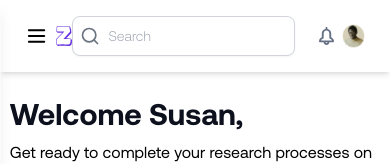
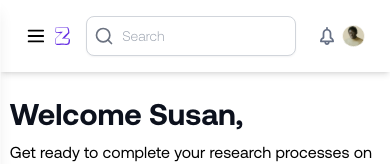
Before and after one commit to Prince-Arinze/dodo-designs, a Next.js app: page / in a window 390 px wide. Shown: the top 164 px of the page. Built offline with nearby package versions, Linux system fonts and the light colour scheme.

Commit message:
modified the code

```diff
--- a/src/components/Dashboard.tsx
+++ b/src/components/Dashboard.tsx
@@ -25,7 +25,7 @@ const Dashboard: React.FC = () => {
         </div>
       </div>
       <div className="grid grid-cols-1 gap-4 md:grid-cols-4 xl:grid-cols-9 mb-8">
-        <div className="bg-white p-4 rounded-[12px] shadow md:col-span-2 xl:col-span-5 h-full divide-y divide-gray-200 max-h-[286px] lg:max-h-[320px]">
+        <div className="bg-white p-4 rounded-[12px] shadow md:col-span-2 xl:col-span-5 h-full divide-y divide-gray-200 max-h-[296px] lg:max-h-[320px]">
           <div className={`flex items-center justify-between pb-4 ${AeonikRegular.className} text-[#0C111D]`}>
             <div>
               <h3 className="text-xl font-bold">Getting Started</h3>
@@ -50,7 +50,7 @@ const Dashboard: React.FC = () => {
           </div>
         </div>
 
-        <div className="bg-white p-4 rounded-[12px] shadow md:col-span-2 xl:col-span-4 h-full  divide-y divide-gray-200 max-h-[286px] lg:max-h-[320px]">
+        <div className="bg-white p-4 rounded-[12px] shadow md:col-span-2 xl:col-span-4 h-full  divide-y divide-gray-200 max-h-[296px] lg:max-h-[320px]">
         <div className={`pb-4 ${AeonikRegular.className} text-[#0C111D]`}>
               <h3 className="text-xl font-bold">Research Tips and Tricks</h3>
               <p className={`font-normal text-xs ${AeonikLight.className}`}>Three simple steps to launch your first project</p>
--- a/src/components/Navbar.tsx
+++ b/src/components/Navbar.tsx
@@ -40,7 +40,7 @@ const Navbar: FC = () => {
                     />
                 </div>
             </div>
-            <div className="flex items-center space-x-6 md:space-x-20">
+            <div className="flex items-center ml-4 md:ml-0 space-x-6 md:space-x-20">
             <div className="relative w-full max-w-xs h-[40px]">
                 <input
                 style={{ boxShadow: '0px 1px 2px 0px #1018280D' }}
```
